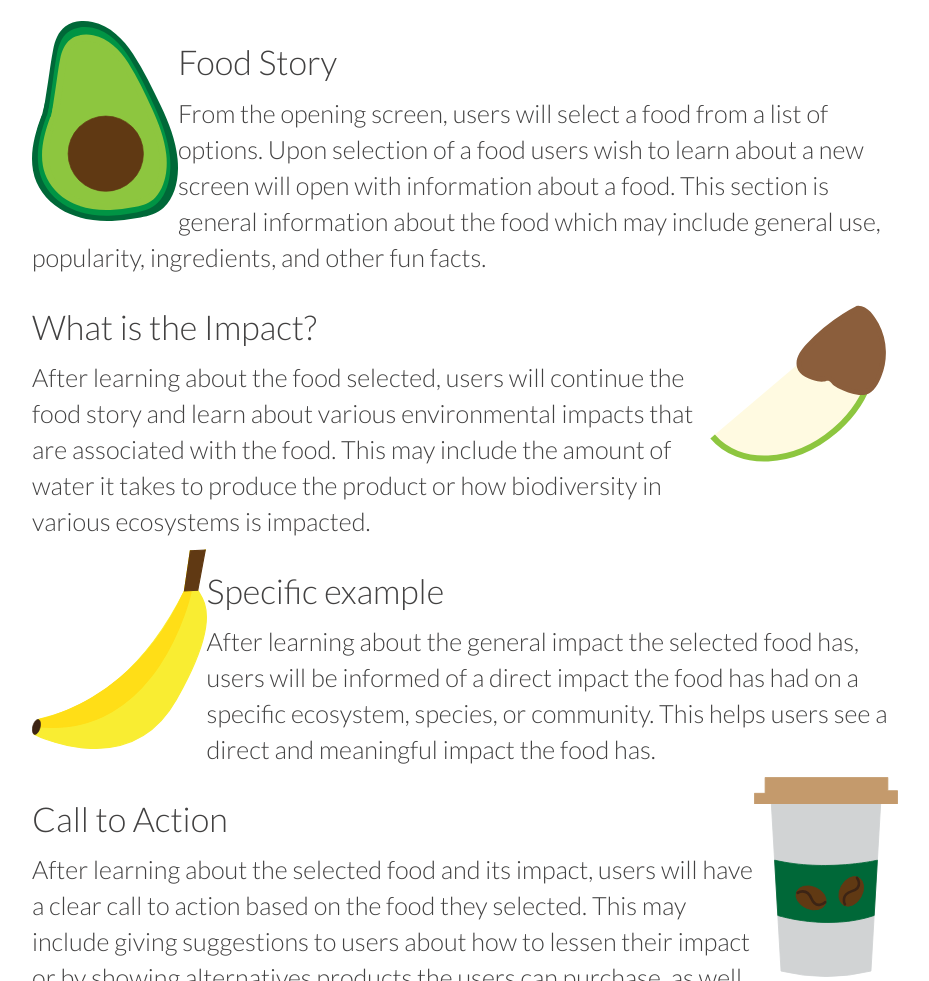
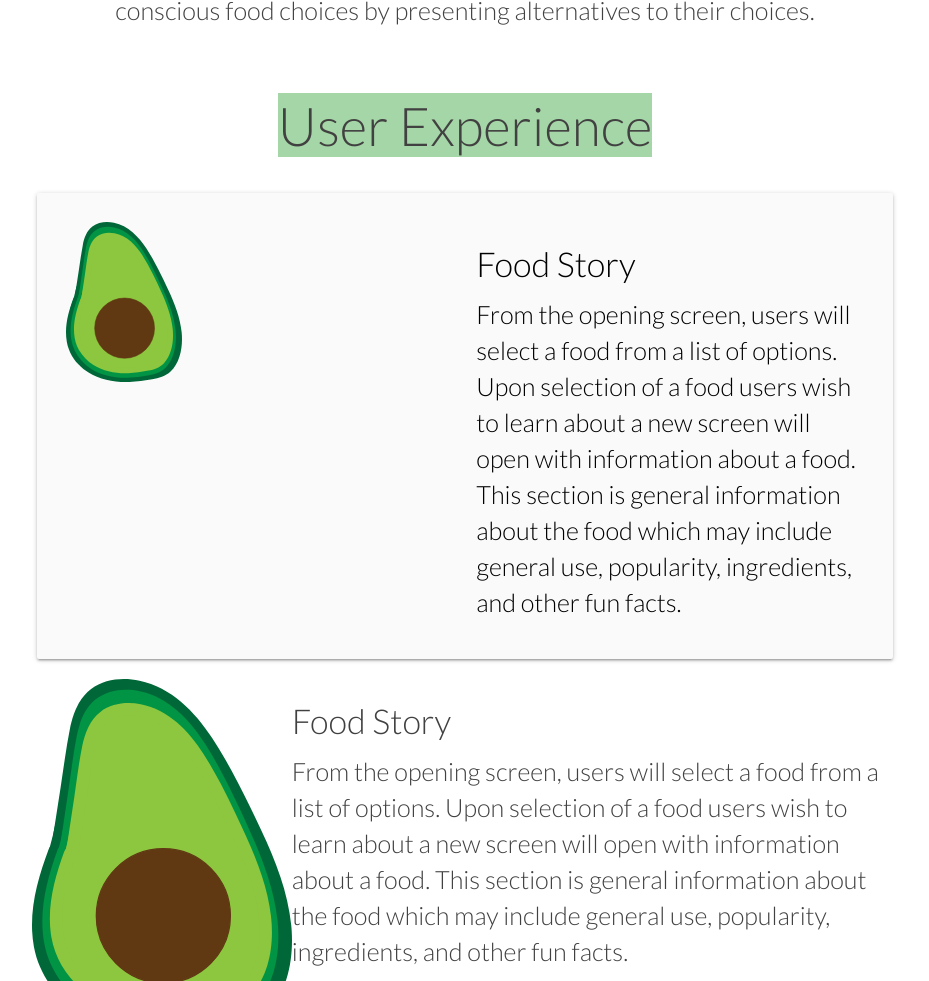
Before and after one commit to caseyahlan/landingpage, a plain HTML site: page index.html in a window 1280 px wide. Shown: the part 1101-2082 px from the top of the page, without its empty margins (175-1104 px from the left). Drawn offline with nearby package versions, Linux system fonts and the light colour scheme.

Commit message:
Test image sizes and updating user experience section

```diff
--- a/index.html
+++ b/index.html
@@ -65,7 +65,7 @@
           <div class="center-align">
             <h1>FoodFluence</h1>
             <h4>Know Your Impact</h4>
-            <img class="responsive-img" src="img/foodPlate.jpg" hspace="10px" height="50%" width="50%">
+            <img class="responsive-img" src="img/foodPlate.jpg" hspace="10px" height="70%" width="70%">
           </div>
         </div>
     </section>
@@ -75,7 +75,7 @@
         <div class="container">
           <div class="center-align">
             <h2>
-              <span class="green lighten-3"> FoodFluence </span>
+              <span class="green lighten-3">  FoodFluence  </span>
             </h2>
             <br>
             <p class="flow-text">
@@ -91,33 +91,52 @@
           <div class="center-align">
             <h2>
               <br>
-              <span class="green lighten-3"> User Experience </span>
+              <span class="green lighten-3">  User Experience  </span>
             </h2>
             <br>
           </div>
+
+          <div class="col s12 m8 offset-m2 l6 offset-l3">
+            <div class="card-panel grey lighten-5 z-depth-1">
+              <div class="row valign-wrapper">
+                <div class="col s2">
+                  <img src="img/avocado.svg" alt="Avocado" class="responsive-img" height="30%" width="30%"> <!-- notice the "circle" class -->
+                </div>
+                <div class="col s10">
+                  <span class="black-text">
+                    <h4>Food Story</h4>
+                    <p class="flow-text">
+                      From the opening screen, users will select a food from a list of options. Upon selection of a food users wish to learn about a new screen will open with information about a food. This section is general information about the food which may include general use, popularity, ingredients, and other fun facts.
+                    </p>
+                  </span>
+                </div>
+              </div>
+            </div>
+          </div>
+
           <div class="clearfix">
-            <img src="img/avocado.svg" alt="Avocado" class="pull-left mr-2" height="200px">
+            <img src="img/avocado.svg" alt="Avocado" class="pull-left mr-2" height="30%" width="30%">
             <h4>Food Story</h4>
             <p class="flow-text">
               From the opening screen, users will select a food from a list of options. Upon selection of a food users wish to learn about a new screen will open with information about a food. This section is general information about the food which may include general use, popularity, ingredients, and other fun facts.
             </p>
           </div>
           <div class="clearfix">
-            <img src="img/apple-03.svg" alt="Apple with Nutella" class="pull-right mr-2" height="200px">
+            <img src="img/apple-03.svg" alt="Apple with Nutella" class="pull-right mr-2" height="30%" width="30%">
             <h4>What is the Impact?</h4>
             <p class="flow-text">
               After learning about the food selected, users will continue the food story and learn about various environmental impacts that are associated with the food. This may include the amount of water it takes to produce the product or how biodiversity in various ecosystems is impacted.
             </p>
           </div>
           <div class="clearfix">
-            <img src="img/banana.svg" alt="Banana" class="pull-left mr-2" height="200px">
+            <img src="img/banana.svg" alt="Banana" class="pull-left mr-2" height="30%" width="30%">
             <h4>Specific example</h4>
             <p class="flow-text">
               After learning about the general impact the selected food has, users will be informed of a direct impact the food has had on a specific ecosystem, species, or community. This helps users see a direct and meaningful impact the food has.
             </p>
           </div>
           <div class="clearfix">
-            <img src="img/coffee.svg" alt="Coffee" class="pull-right mr-2" height="200px">
+            <img src="img/coffee.svg" alt="Coffee" class="pull-right mr-2" height="30%" width="30%">
             <h4>Call to Action</h4>
             <p class="flow-text">
               After learning about the selected food and its impact, users will have a clear call to action based on the food they selected. This may include giving suggestions to users about how to lessen their impact or by showing alternatives products the users can purchase, as well as similar products to avoid.
@@ -132,7 +151,7 @@
           <div class="center-align">
             <h2>
               <br>
-              <span class="green lighten-3"> Why Use FoodFluence </span>
+              <span class="green lighten-3">  Why Use FoodFluence  </span>
             </h2>
             <h4>Food Awareness</h4>
             <img class="responsive-img" src="img/hamburger.svg" alt="Hamburger" height="50%" width="50%">
@@ -156,7 +175,7 @@
           <div class="center-align">
             <h2>
               <br>
-              <span class="green lighten-3"> Research </span>
+              <span class="green lighten-3">  Research  </span>
             </h2>
             <br><br>
             <div class="row">
@@ -242,7 +261,7 @@
         <div class="container">
           <div class="ourteaminfo">
             <br>
-            <h2><span class="green lighten-3"> Our Team </span></h2>
+            <h2><span class="green lighten-3">  Our Team  </span></h2>
             <br>
             <div class="center-align">
               <p> We are all students in the Informatics program at the University of Washington.</p>
@@ -315,7 +334,7 @@
           <div class="contactinfo">
             <h2>
               <br>
-              <span class="green lighten-3"> Contact Us </span>
+              <span class="green lighten-3">  Contact Us  </span>
             </h2>
             <br>
             <div class="center-align">
```
Also changed, not shown: 1 other file.
